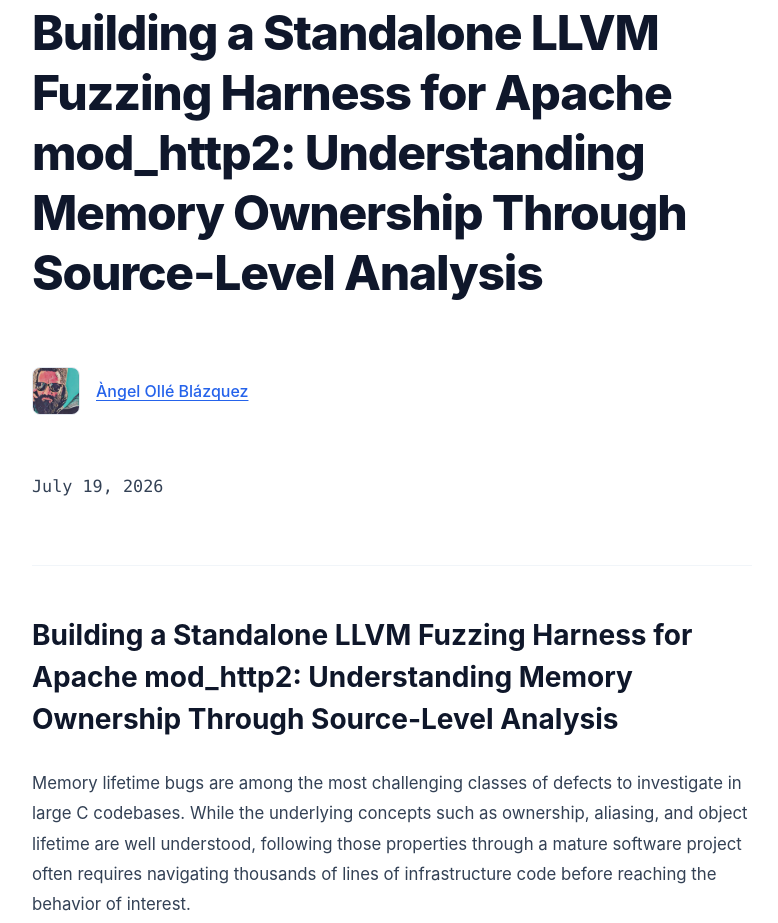
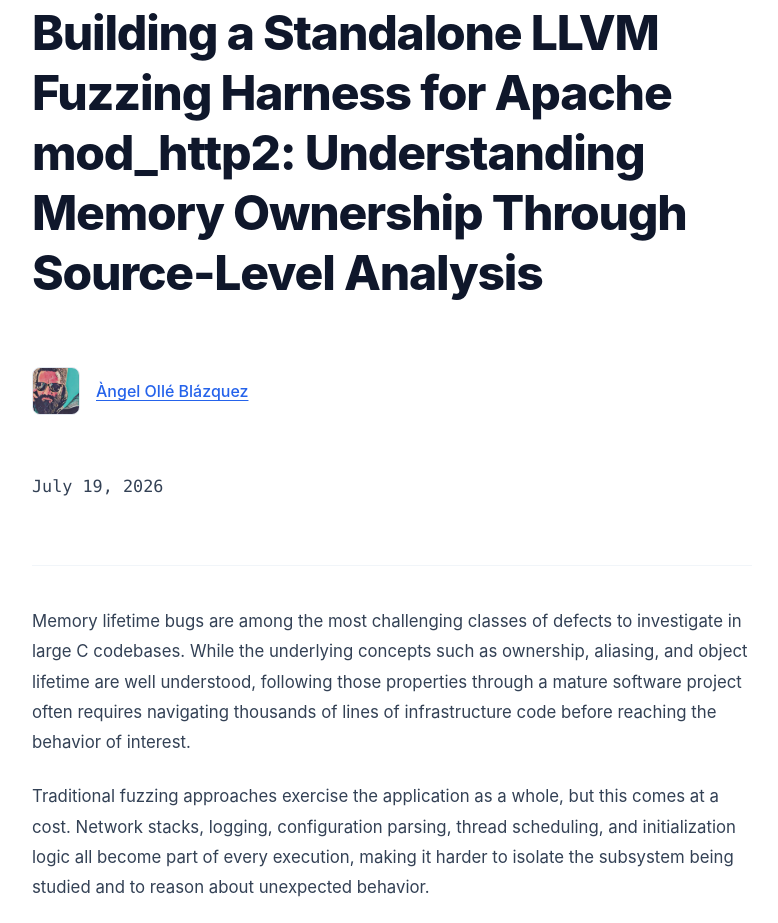
Before and after one commit to aolle/aolle.github.io, an Astro site: page /posts/llvm-fuzzing-harness in a window 1280 px wide. Shown: the part 225-1148 px from the top of the page, without its empty margins (248-1026 px from the left). Built offline with nearby package versions, Linux system fonts and the light colour scheme; Astro itself is replaced by a stand-in of ours.

Commit message:
remove title

```diff
--- a/src/content/blog/LLVM-Fuzzing-Harness.md
+++ b/src/content/blog/LLVM-Fuzzing-Harness.md
@@ -3,8 +3,6 @@
 description: "A practical walkthrough of building an isolated LLVM fuzzing harness for Apache mod_http2 and using source-level analysis to validate memory ownership assumptions."
 date: 2026-07-19
 ---
-
-## Building a Standalone LLVM Fuzzing Harness for Apache mod_http2: Understanding Memory Ownership Through Source-Level Analysis
 
 Memory lifetime bugs are among the most challenging classes of defects to investigate in large C codebases. While the underlying concepts such as ownership, aliasing, and object lifetime are well understood, following those properties through a mature software project often requires navigating thousands of lines of infrastructure code before reaching the behavior of interest.
 
```
